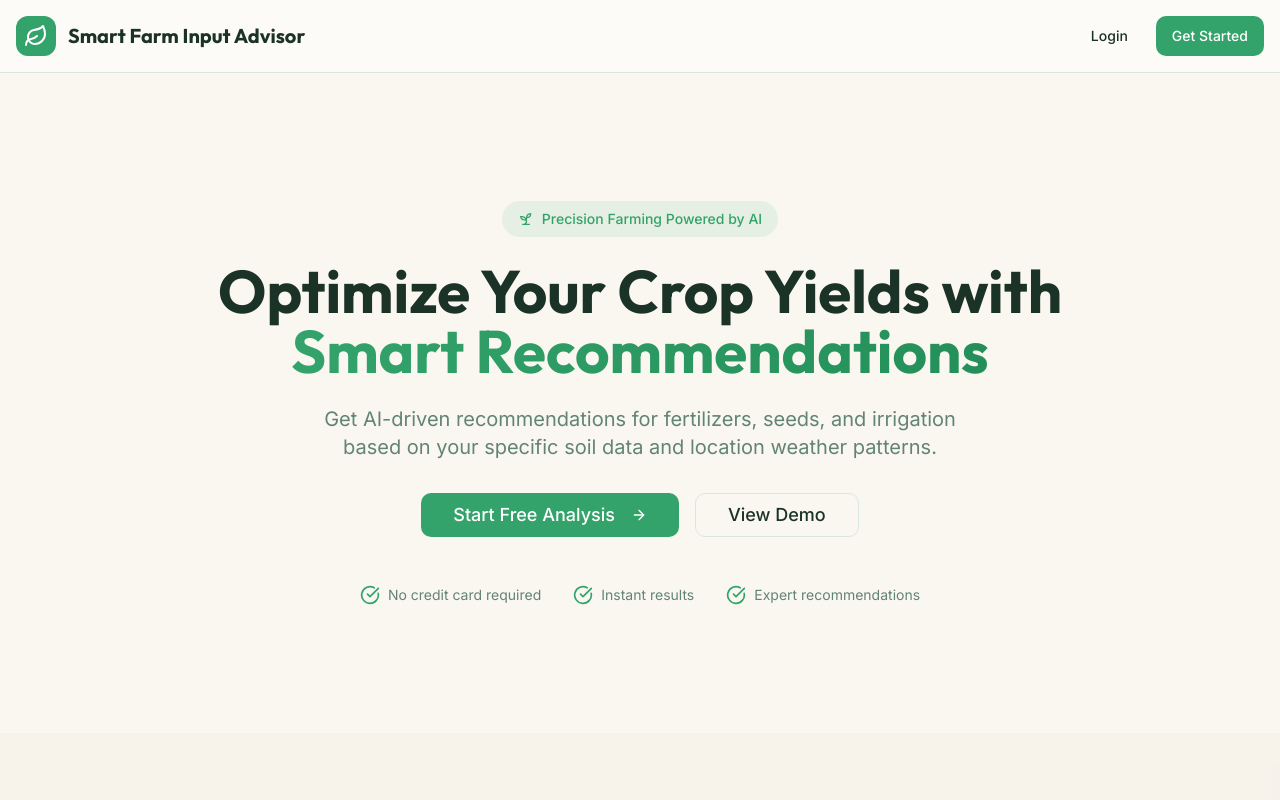
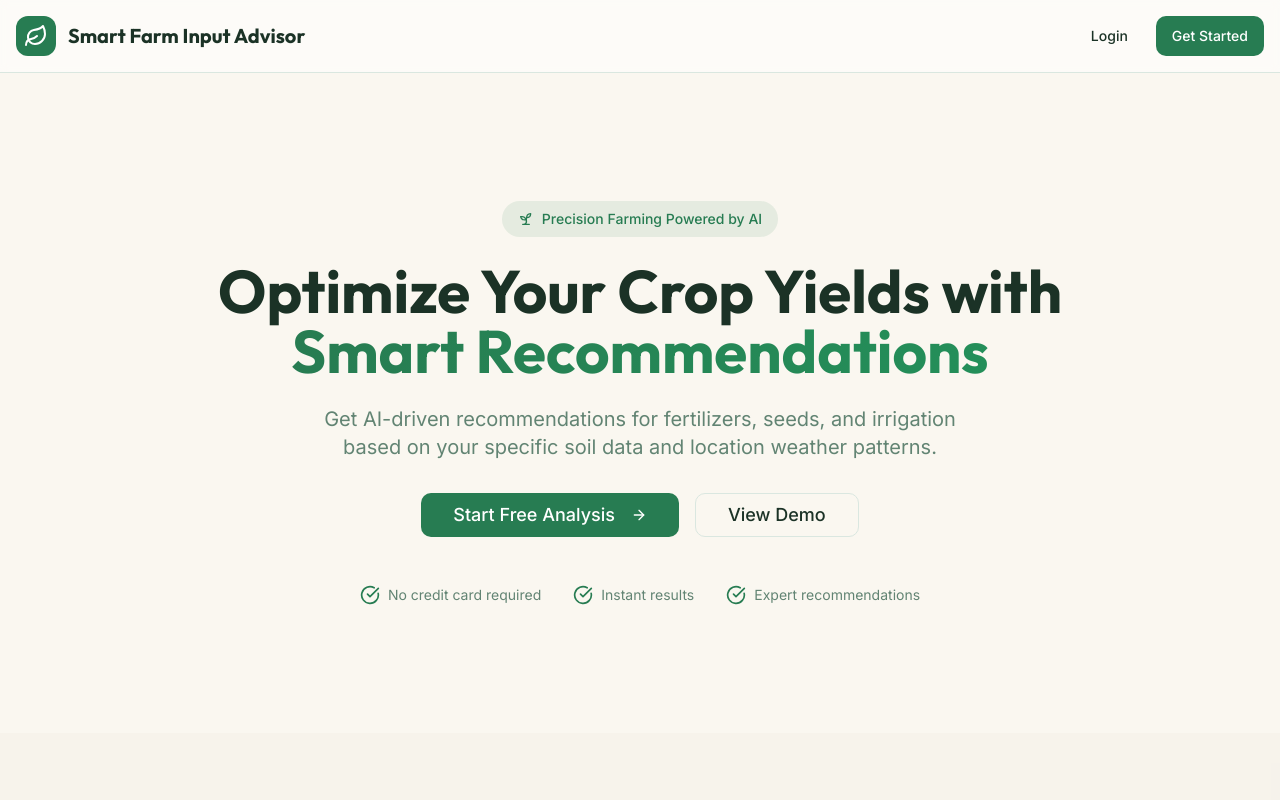
Before and after one commit to kingsleyhub-dev/smart-farm-advisor, a React (Vite) app: page / in a window 1280 px wide. Shown: the top 800 px of the page. Built offline with nearby package versions, Linux system fonts and the light colour scheme; the HTML template or start-up script is replaced by a standard one.

Commit message:
Preceding changes

```diff
--- a/src/index.css
+++ b/src/index.css
@@ -17,7 +17,7 @@ All colors MUST be HSL.
     --popover: 0 0% 100%;
     --popover-foreground: 150 30% 15%;
 
-    --primary: 150 52% 42%;
+    --primary: 150 52% 32%;
     --primary-foreground: 0 0% 100%;
 
     --secondary: 30 25% 65%;
```
